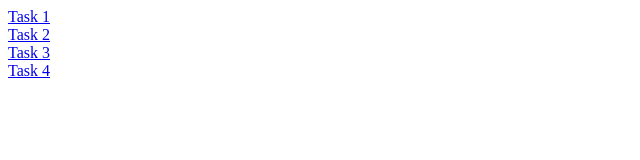
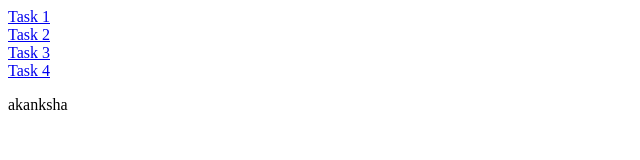
Before and after one commit to AkankshaMamidichetti/git, a plain HTML site: page index.html in a window 1280 px wide. Shown: the full height of the page, 0-640 px from the left. Drawn offline with Linux system fonts and the light colour scheme.

Commit message:
updated file

```diff
--- a/index.html
+++ b/index.html
@@ -10,5 +10,6 @@
     <a href="./Day2 task.html">Task 2</a><br>
     <a href="./Day3 task.html">Task 3</a><br>
     <a href="./Day4 task.html">Task 4</a>
+    <p>akanksha</p>
 </body>
 </html>
```
